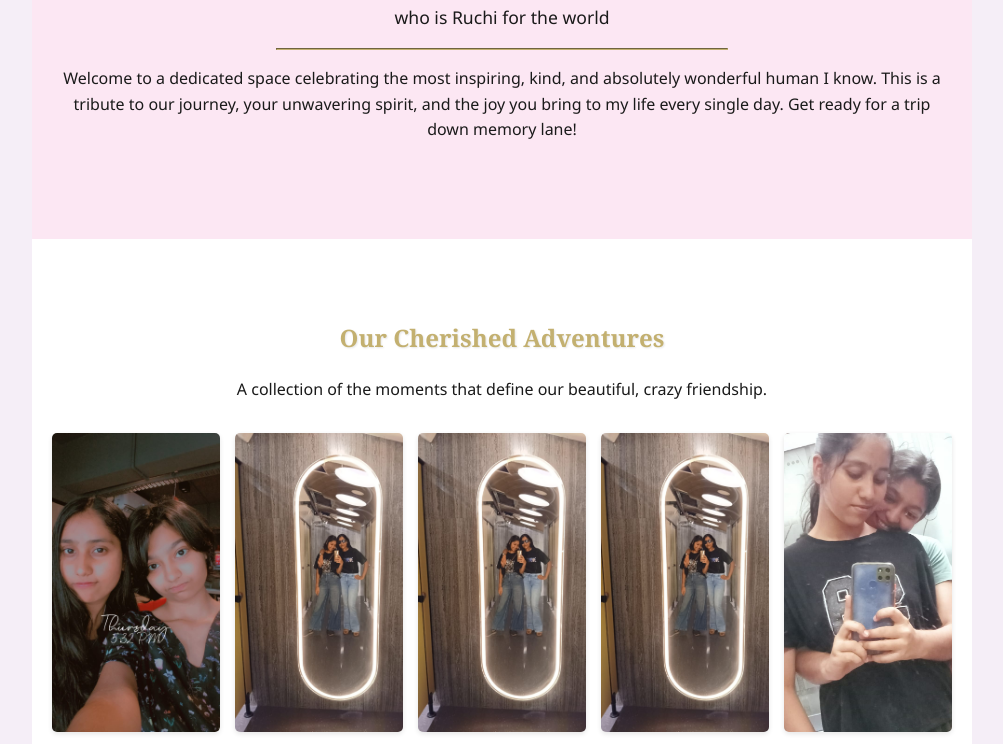
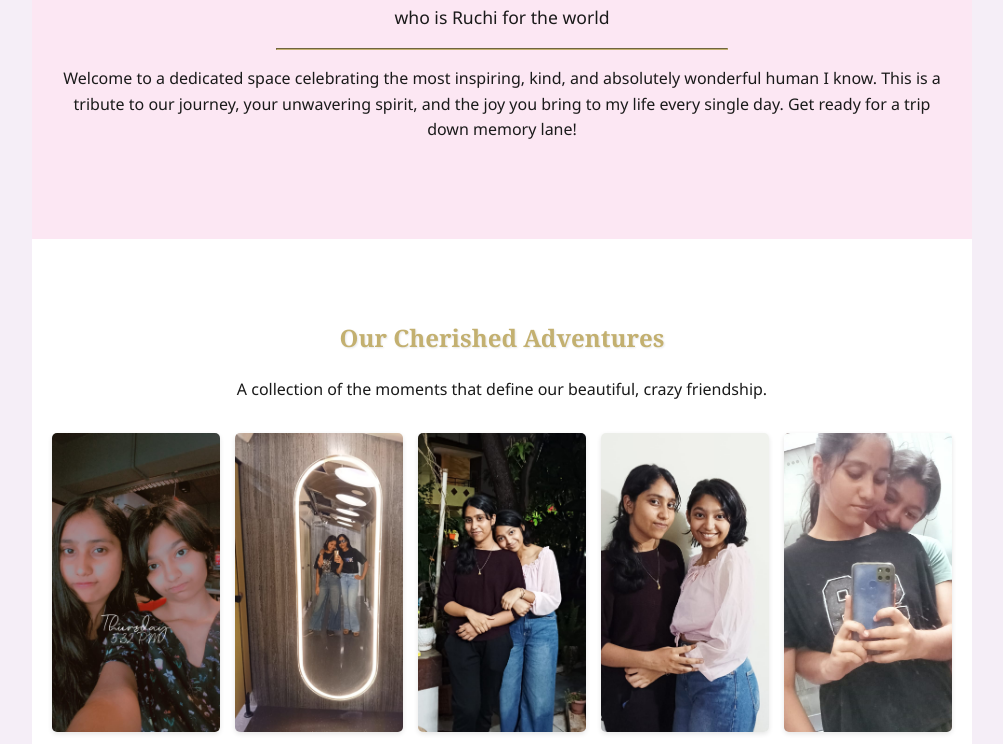
Before and after one commit to ilysmmm-rgb/-btwitiailwy, a plain HTML site: page index.html in a window 1280 px wide. Shown: the part 204-948 px from the top of the page, without its empty margins (138-1141 px from the left). Drawn offline with Linux system fonts and the light colour scheme.

Commit message:
Update index.html

```diff
--- a/index.html
+++ b/index.html
@@ -174,8 +174,8 @@
         <div class="gallery-grid">
             <div class="gallery-item"><img src="IMG-20251204-WA0062.jpg" alt="Memory 1"></div>
             <div class="gallery-item"><img src="IMG-20251204-WA0077.jpg" alt="Memory 2"></div>
-            <div class="gallery-item"><img src="IMG-20251204-WA0077.jpg" alt="Memory 3"></div>
-            <div class="gallery-item"><img src="IMG-20251204-WA0077.jpg" alt="Memory 4"></div>
+            <div class="gallery-item"><img src="IMG-20251204-WA0064.jpg" alt="Memory 3"></div>
+            <div class="gallery-item"><img src="IMG-20251204-WA0089.jpg" alt="Memory 4"></div>
             <div class="gallery-item"><img src="IMG-20251204-WA0035.jpg" alt="Memory 5"></div>
             <div class="gallery-item"><img src="IMG-20251204-WA0062.jpg" alt="Memory 6"></div>
             <div class="gallery-item"><img src="IMG-20251204-WA0069.jpg" alt="Memory 7"></div>
```
